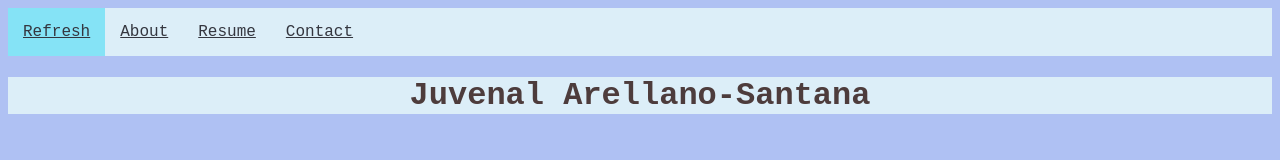
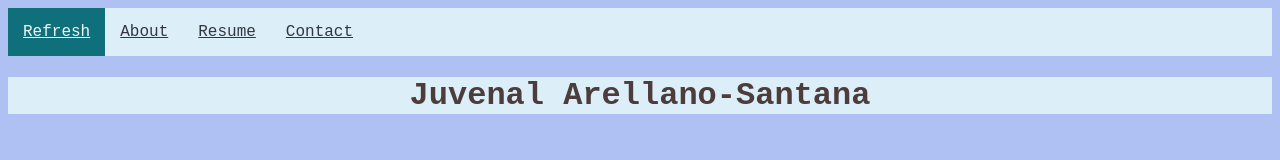
Before and after one commit to juvenalll/juvenalll.github.io, a plain HTML site: page index.html in a window 1280 px wide. In both pictures the pointer is over the link "Refresh". Drawn offline with Linux system fonts and the light colour scheme.

Commit message:
another change

```diff
--- a/stylesheet.css
+++ b/stylesheet.css
@@ -37,8 +37,8 @@ h1{
 	display: table-cell;
 }
 .menu a:hover{
-	background-color:#85E3F6;
-	text-color:#24E1E4;
+	background-color:#0F707B;
+	color:#EEF8F9;
 }
 .link
 {
```
